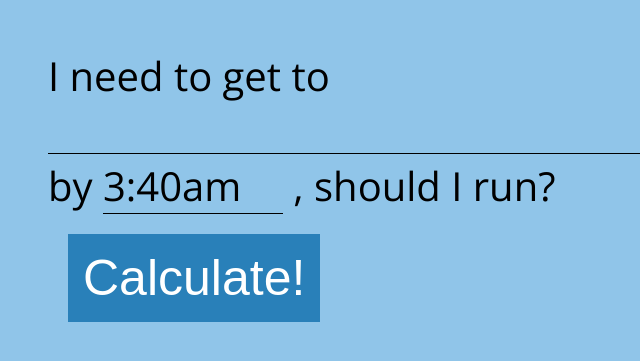
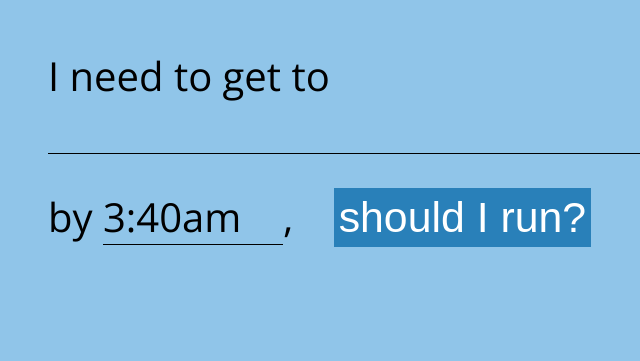
Before and after one commit to captainsafia/shouldirun, a plain HTML site: page index.html in a window 1280 px wide. Shown: the part 217-578 px from the top of the page, without its empty margins (307-947 px from the left). Drawn offline with nearby package versions, Linux system fonts and the light colour scheme; some packages are replaced by stand-ins of ours.

Commit message:
Resolved ID conflict and updated UI

```diff
--- a/css/style.css
+++ b/css/style.css
@@ -35,12 +35,14 @@ form > input#arrive {
 
 button {
     border: 0;
-    margin: 20px;
-    padding: 15px;
-    font-size: 1.25em;
+    margin: 30px;
+    padding: 5px;
+    font-size: 1.07em !important;
     text-align: center;
     background: #2980b9;
     color: white;
+    display: inline;
+    font-size: 1.0em;
 }
 
 button:active {
--- a/index.html
+++ b/index.html
@@ -10,10 +10,9 @@
     <div class="main">
         <form>
             I need to get to <input type="text" id="to" placeholder=""/> by
-            <input type="text" id="arrive"/>  ,
-            <input type="submit" id="submit" value="should I run?"/>
+            <input type="text" id="arrive"/>,
+            <button id="submit"> should I run? </button>
         </form>
-        <button id="submit"> Calculate! </button>
     </div>
     <script type="text/javascript" src="js/jquery.js"></script>
     <script type="text/javascript" src="https://maps.googleapis.com/maps/api/js?v=3&key=AIzaSyC4WkPbqOUSap90RTlW8btCB48LFBrHGVQ&libraries=places"></script>
```
